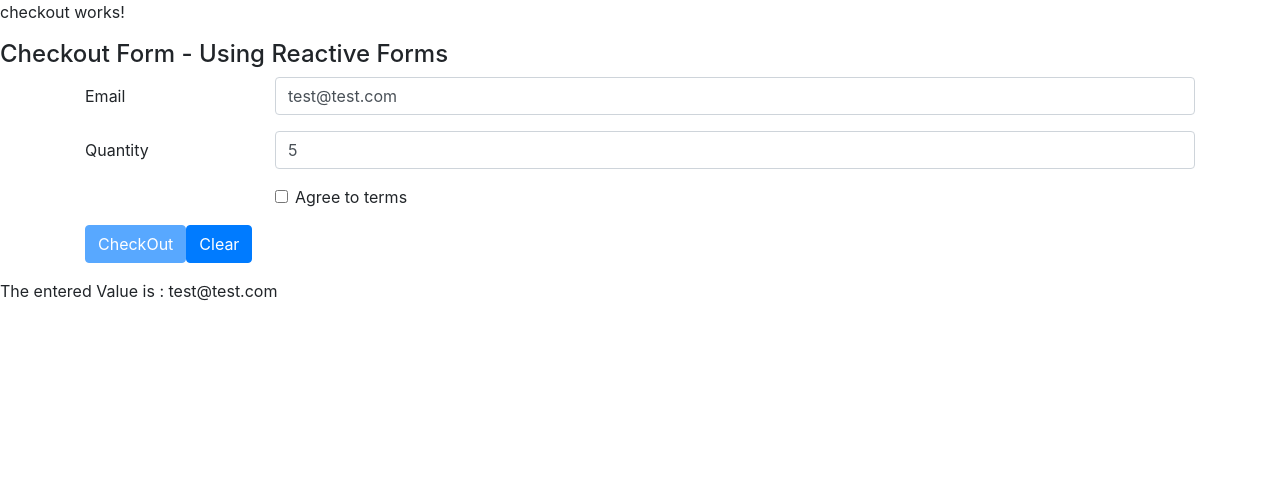
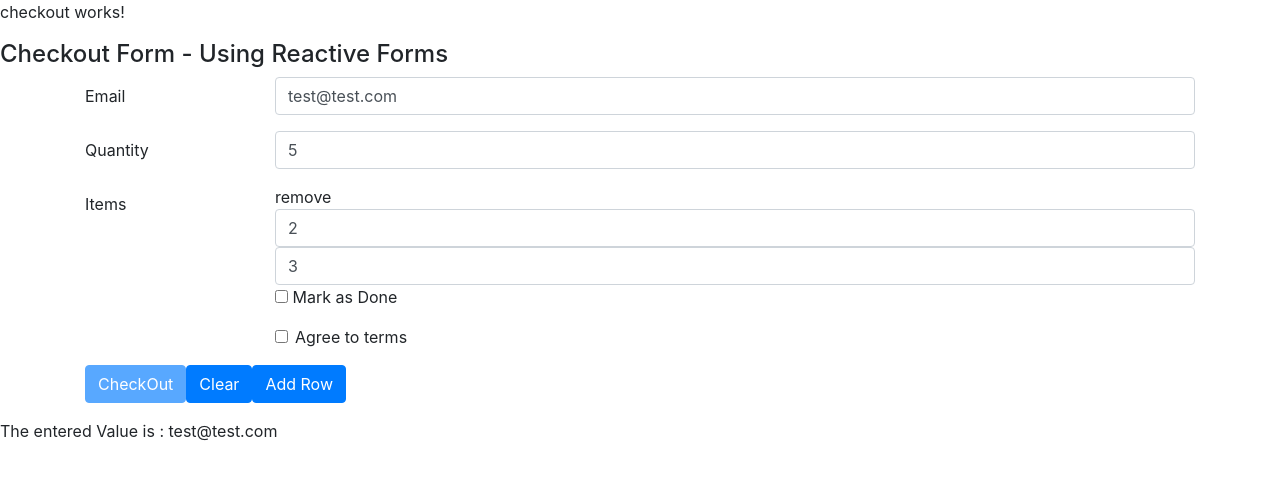
Before and after one commit to neobfm/Reactive-Forms, an Angular app: page /checkout in a window 1280 px wide. Shown: the top 480 px of the page. Built offline with nearby package versions, Linux system fonts and the light colour scheme.

Commit message:
Used nested arrays on form and also removed and added row dynamically on a form

```diff
--- a/src/app/checkout/checkout.component.html
+++ b/src/app/checkout/checkout.component.html
@@ -18,6 +18,18 @@
             </div>
         </div>
         <div class="form-group row">
+            <label for="inputPassword3" class="col-sm-2 col-form-label">Items</label>
+            <div class="col-sm-10" formArrayName="items">
+                <div *ngFor="let item of checkoutform.controls.items['controls']; let i=index" [formGroupName]="i">
+                    <a [routerLink] (click)="removeItem(i)">remove</a>
+                    <input type="text" class="form-control" id="task{{i}}" formControlName="itemName">
+                    <input type="text" class="form-control" id="task{{i}}" formControlName="itemDesc">
+                    <input type="checkbox" formControlName="itemDone"> Mark as Done
+                </div>
+            </div>
+        </div>
+
+        <div class="form-group row">
             <div class="col-sm-10 offset-sm-2">
                 <div class="form-check">
                     <input class="form-check-input" type="checkbox" id="gridCheck1" formControlName="terms">
@@ -27,10 +39,12 @@
                 </div>
             </div>
         </div>
+
         <div class="form-group row">
             <div class="col-sm-10">
                 <button type="submit" class="btn btn-primary" [disabled]="!checkoutform.valid">CheckOut</button>
                 <button type="submit" class="btn btn-primary" (click)="resetForm();">Clear</button>
+                <button type="submit" class="btn btn-primary" (click)="addNewItem();">Add Row</button>
             </div>
         </div>
     </form>
--- a/src/app/checkout/checkout.component.ts
+++ b/src/app/checkout/checkout.component.ts
@@ -26,11 +26,25 @@ export class CheckoutComponent implements OnInit {
       email: [ '', Validators.required],
       quantity: [ '', Validators.required],
       terms: [ '', Validators.requiredTrue],
+      // using Form Array
+      items : this.formBuilder.array([
+        this.formBuilder.group({
+        itemId: ['1'],
+        itemName: ['2'],
+        itemDesc: ['3'],
+        itemDone: ['', Validators.requiredTrue]
+      })
+      ])
     });
 
   }
 
   ngOnInit(): void {
+
+    console.log(this.checkoutform.get('items').value.length);
+    console.log(this.checkoutform.get('items').value);
+    const itemVal = this.checkoutform.get('items').value;
+    console.log(itemVal[0].itemDesc);
 
     // track a single field only
     this.checkoutform.get('email').valueChanges.subscribe(data => {
@@ -42,6 +56,14 @@ export class CheckoutComponent implements OnInit {
       console.log(data);
     });
 
+    // Status change of a form for a single field
+    this.checkoutform.get('email').statusChanges.subscribe(data => {
+       console.log(data);
+     });
+       // status change for the entire form
+    this.checkoutform.statusChanges.subscribe(Formstate => {
+      console.log(Formstate);
+    });
     /*
     this.checkoutform.setValue({
       email: 'test@test.com', // setting values for single fields of the form for all fields
@@ -63,7 +85,33 @@ export class CheckoutComponent implements OnInit {
     console.log(this.checkoutform.value.quantity);
     console.log(this.checkoutform.value.terms);
   }
+  // tslint:disable-next-line: typedef
   resetForm(){
     this.checkoutform.reset();
   }
+
+  // tslint:disable-next-line: typedef
+  get items(){
+    return this.checkoutform.get('items') as FormArray;
+  }
+
+  // adding a new row on a dynamical form
+  // tslint:disable-next-line: typedef
+  addNewItem(){
+    const itemLength = this.items.length;
+    const newItem = this.formBuilder.group({
+      // set the new item to be blank
+      itemId: [itemLength + 1],
+      itemName: [''],
+      itemDesc: [''],
+      itemDone: ['', Validators.requiredTrue]
+    });
+
+    this.items.push(newItem);
+  }
+
+  // Removing a row from the form
+  removeItem(itemId){
+   this.items.removeAt(itemId);
+  }
 }
```
